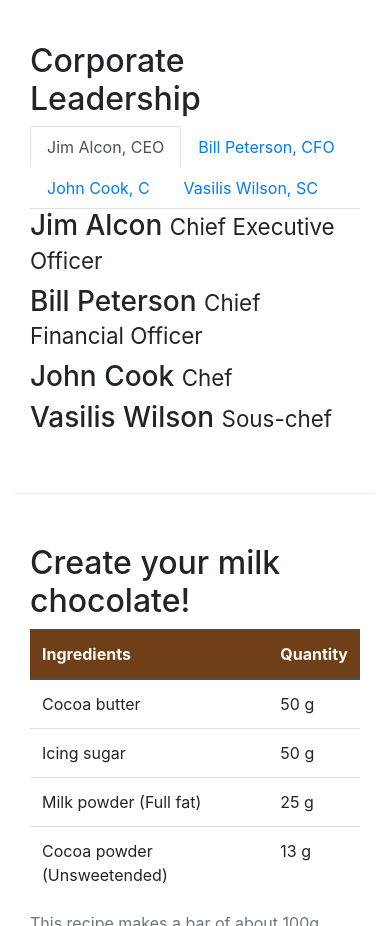
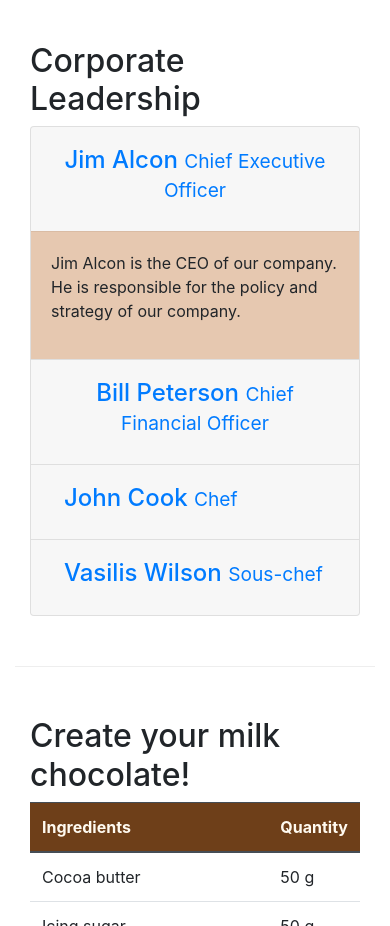
Before and after one commit to Abholos/leChocolat, a website: page aboutus.html in a window 390 px wide. Shown: the part 1420-2346 px from the top of the page. Drawn offline with nearby package versions, Linux system fonts and the light colour scheme.

Commit message:
Accordion

```diff
--- a/aboutus.html
+++ b/aboutus.html
@@ -111,7 +111,7 @@
                 <h2>Corporate Leadership</h2>
 
                 <!-- Nav Tab -->
-                <ul class="nav nav-tabs">
+                <!-- <ul class="nav nav-tabs">
                     <li class="nav-item">
                         <a class="nav-link active" href="#tab1" role="tab" data-toggle="tab"> Jim Alcon, CEO</a>
                     </li>
@@ -124,10 +124,70 @@
                     <li class="nav-item">
                         <a class="nav-link" href="#tab4" role="tab" data-toggle="tab"> Vasilis Wilson, SC</a>
                     </li>
-                </ul>
+                </ul> -->
+
+                <!-- Nav-tab accordion -->
+                <div class="accordion" id="accordion">
+                    <div class="card">
+                        <div class="card-header" id="headingOne">
+                            <button class="btn btn-link" data-toggle="collapse" data-target="#collapseOne" aria-expanded="true"
+                                aria-controls="collapseOne">
+                                <h4>Jim Alcon <small>Chief Executive Officer </small></h4>
+                            </button>
+                        </div>
+                        <div id="collapseOne" class="collapse show" aria-labelledby="headingOne" data-parent="#accordion">
+                            <div class="card-body">
+                                <p>Jim Alcon is the CEO of our company. He is responsible for the policy and strategy of our company.
+                                </p>
+                            </div>
+                        </div>
+                    </div>
+                    <div class="card">
+                        <div class="card-header" id="headingTwo">
+                            <button class="btn btn-link collapsed" data-toggle="collapse" data-target="#collapseTwo"
+                                aria-expanded="false" aria-controls="collapseTwo">
+                                <h4>Bill Peterson <small>Chief Financial Officer </small></h4>
+                            </button>
+                        </div>
+                        <div id="collapseTwo" class="collapse" aria-labelledby="headingTwo" data-parent="#accordion">
+                            <div class="card-body">
+                                <p>Bill Peterson is the CFO of our company. He is responsible for all the financial decisions of our
+                                    company. </p>
+                            </div>
+                        </div>
+                    </div>
+                    <div class="card">
+                        <div class="card-header" id="headingThree">
+                            <button class="btn btn-link collapsed" data-toggle="collapse" data-target="#collapseThree"
+                                aria-expanded="false" aria-controls="collapseThree">
+                                <h4>John Cook <small>Chef</small></h4>
+                            </button>
+                        </div>
+                        <div id="collapseThree" class="collapse" aria-labelledby="headingThree" data-parent="#accordion">
+                            <div class="card-body">
+                                <p>Our Chef, John Cook has specialized in the production of chocolates and he has created the receipts
+                                    for our chocolates. </p>
+                            </div>
+                        </div>
+                    </div>
+                    <div class="card">
+                        <div class="card-header" id="headingFour">
+                            <button class="btn btn-link collapsed" data-toggle="collapse" data-target="#collapseFour"
+                                aria-expanded="false" aria-controls="collapseFour">
+                                <h4>Vasilis Wilson <small>Sous-chef </small></h4>
+                            </button>
+                        </div>
+                        <div id="collapseFour" class="collapse" aria-labelledby="headingFour" data-parent="#accordion">
+                            <div class="card-body">
+                                <p>Vasilis Wilson is well informed of all the current trends in pastry and contributes his innovative
+                                    ideas in our products. </p>
+                            </div>
+                        </div>
+                    </div>
+                </div>
 
                 <!-- Nav-Tab Content -->
-                <div class="tab-content">
+                <!-- <div class="tab-content">
                     <div role="tabpanel" class="tab-pane fade show active" id="tab1">
                         <h3>Jim Alcon <small>Chief Executive Officer </small></h3>
                         <p class="d-none d-sm-block">Jim Alcon is the CEO of our company. He is responsible for the policy and strategy of our company.</p>
@@ -147,7 +207,7 @@
                         <h3>Vasilis Wilson <small>Sous-chef </small></h3>
                         <p class="d-none d-sm-block">Vasilis Wilson is well informed of all the current trends in pastry and contributes his innovative ideas in our products.</p>
                     </div>
-                </div>
+                </div> -->
             </div>
         </div>
 
```
